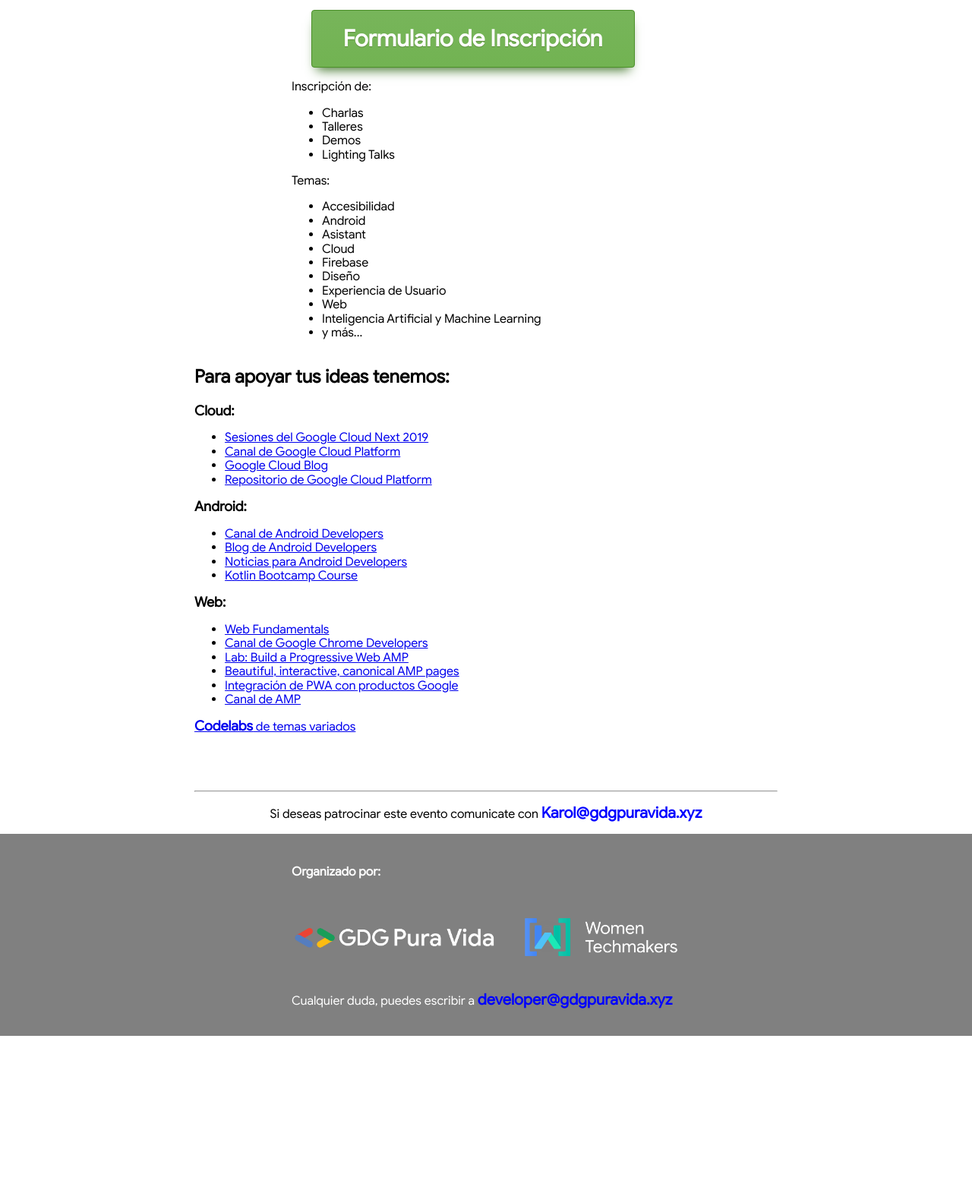
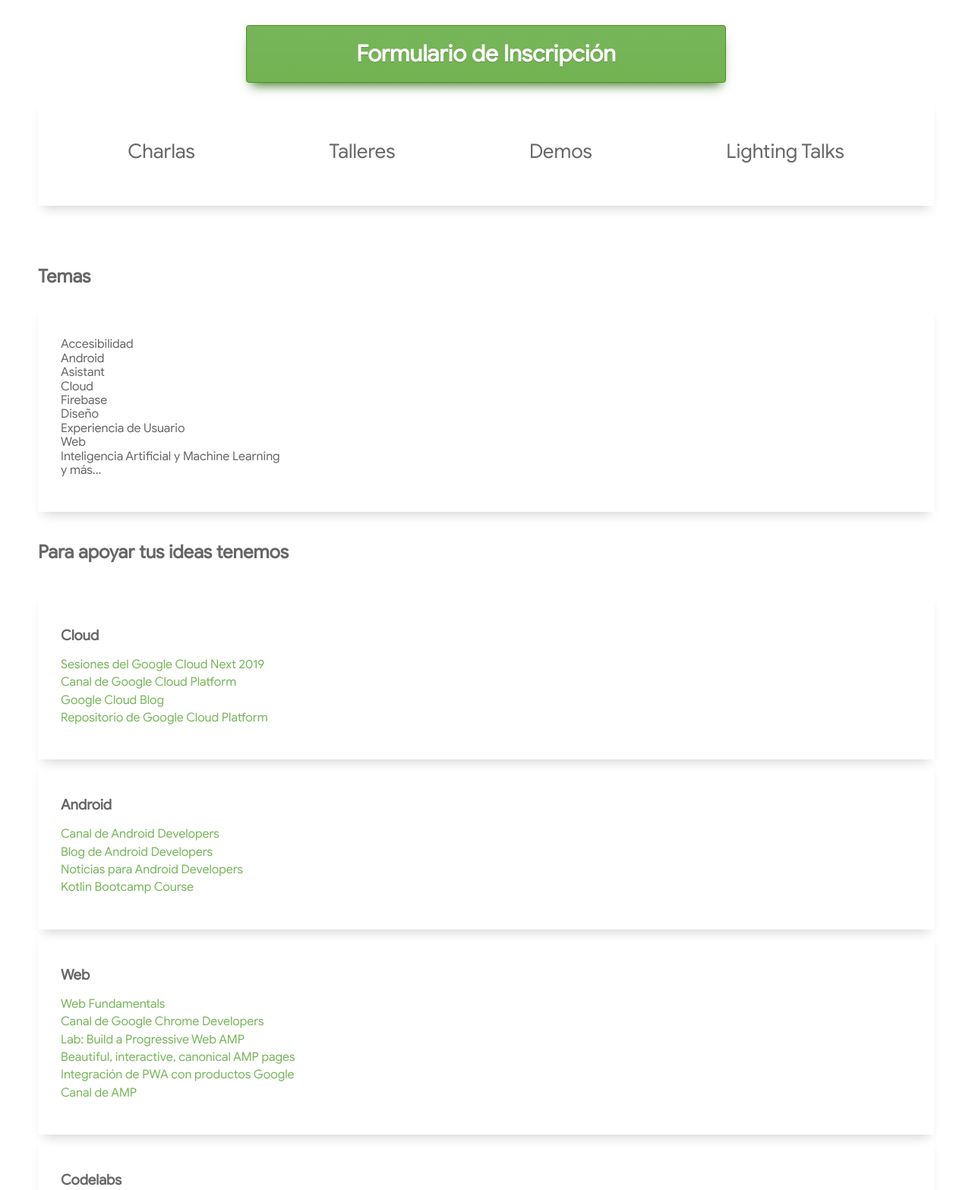
Before and after one commit to vainillaGlasses/gdg-call4speakers, a plain HTML site: page index.html in a window 1280 px wide. Shown: the part 266-1833 px from the top of the page at 76% size. Before the commit the page ends 1630 px from the top, so only its background shows below. Drawn offline with Linux system fonts and the light colour scheme.

Commit message:
Update page css styles

```diff
--- a/css/style.css
+++ b/css/style.css
@@ -1,5 +1,9 @@
 body {
     width: 100%;
+    color: #666666;
+}
+a {
+    color: #77b55a;
 }
 @font-face{
     font-family: 'Google Sans';
@@ -11,6 +15,10 @@ p, h1, h2, h3, h4, h5, ul, li, .form {
 header{
     width: 100%;
 }
+hr {
+    border: 0.5px solid lightgray;
+    margin-bottom: 25px;
+}
 .banner-img{
     width: 100%;
 }
@@ -19,18 +27,35 @@ header{
     text-align: center;
     font-size: 40px;
 }
+.container {
+    display: flex;
+    margin: 20px 50px;
+    flex-flow: column;
+}
 section{
-    padding-left: 20%;
-    padding-right: 20%;
     align-content: center;
+    margin-bottom: 20px;
+}
+.talks {
+    display: flex;
+    justify-content: space-around;
+}
+.talks li {
+    font-size: 26px;
+    padding: 10px;
+    border-radius: 9px;
+}
+.topics .topic-card {
+    margin-bottom: 40px;
 }
 .description{
     text-align: center;
 }
-.topics{
-    padding-left: 30%;
+.form-section {
+    display: flex;
+    flex-flow: column;
+    align-items: center;
 }
-
 .form {
 	-moz-box-shadow: 0px 10px 14px -7px #3e7327;
 	-webkit-box-shadow: 0px 10px 14px -7px #3e7327;
@@ -58,7 +83,6 @@ section{
     text-align: center;
     padding: 20px;
     font-size: 30px;
-    margin-left: 20%;
 }
 .form:hover {
 	background:-webkit-gradient(linear, left top, left bottom, color-stop(0.05, #72b352), color-stop(1, #77b55a));
@@ -73,6 +97,28 @@ section{
 .form:active {
 	position:relative;
 	top:1px;
+}
+.topic-cards-container {
+    display: flex;
+    flex-flow: column;
+    justify-content: space-between;
+    margin: 35px 0px;
+}
+.topic-card {
+    padding: 30px;
+    box-shadow: 0px 10px 14px -7px lightgrey;
+}
+.topic-card ul {
+    list-style: none;
+    padding: 0;
+}
+.topic-card a {
+    text-decoration: none;
+    margin-bottom: 5px;
+    display: block;
+}
+.topic-card a:hover {
+    text-decoration: underline;
 }
 footer{
     background-color: gray;
@@ -92,7 +138,6 @@ footer{
     width: 30%;
 }
 .footer-link{
-    color: blue;
     text-decoration: none;
     font-weight: bolder;
     font-size: 20px;
--- a/index.html
+++ b/index.html
@@ -12,25 +12,28 @@
 </header>
 
 
-
+<div class="container">
     <section>
         <p class="description">El DevFest es el evento anual más importante que la comunidad GDG lleva cabo en simultáneo, <br> en todo el mundo, por casi +900 grupos de desarrolladores y emprendedores. <br><br>
             Por 2do año consecutivo este <strong>2 de Noviembre</strong> estaremos realizando el DevFest Costa Rica 2019
         </p>
     </section>
-<section>
+    <section class="form-section">
             <a class="form" href="https://forms.gle/6GhbTcoNQtb4RESx6">Formulario de Inscripción</a>
     </section>
     <section class="topics">
-    <p>Inscripción de:
-        <ul>
+        <div class="topic-card">
+                <ul class="talks">
                     <li>Charlas</li>
                     <li>Talleres</li>
                     <li>Demos</li>
                     <li>Lighting Talks</li>
                 </ul>
-    </p>
-    <p>Temas:
+        </div>
+    </section>
+    <section>
+            <h2>Temas</h2>
+            <div class="topic-card">
                 <ul>
                     <li>Accesibilidad</li>
                     <li>Android</li>
@@ -43,30 +46,31 @@
                     <li>Inteligencia Artificial y Machine Learning</li>
                     <li> y más...</li>
                 </ul>
-    </p>
+            </div>
     </section>
-<section>
-    <h2>Para apoyar tus ideas tenemos:</h2>
-    <p>
-        <strong>Cloud:</strong> <br>
+    <section class="topic-cards">
+        <h2>Para apoyar tus ideas tenemos</h2>
+        <div class="topic-cards-container">
+            <div class="topic-card">
+                <h3>Cloud</h3>
                 <ul>
                     <li><a href="https://www.youtube.com/playlist?list=PLIivdWyY5sqIXvUGVrFuZibCUdKVzEoUw">Sesiones del Google Cloud Next 2019</a></li>
                     <li><a href="https://www.youtube.com/googlecloudplatform">Canal de Google Cloud Platform</a></li>
                     <li><a href="https://cloud.google.com/blog/">Google Cloud Blog</a></li>
                     <li><a href="https://github.com/GoogleCloudPlatform">Repositorio de Google Cloud Platform</a></li>
                 </ul>
-     </p>
-     <p>
-         <strong>Android:</strong>
+            </div>
+             <div class="topic-card">
+                 <h3>Android</h3>
                  <ul>
                      <li><a href="https://www.youtube.com/user/androiddevelopers">Canal de Android Developers</a></li>
                      <li><a href="https://medium.com/androiddevelopers">Blog de Android Developers</a></li>
                      <li><a href="https://developer.android.com/news">Noticias para Android Developers</a></li>
                      <li><a href="https://codelabs.developers.google.com/kotlin-bootcamp/">Kotlin Bootcamp Course</a></li>
                  </ul>
-     </p>
-     <p>
-         <strong>Web:</strong>
+                </div>
+            <div class="topic-card">
+                 <h3>Web</h3>
                  <ul>
                      <li><a href="https://developers.google.com/web/fundamentals/codelabs/">Web Fundamentals</a></li>
                      <li><a href="https://www.youtube.com/channel/UCnUYZLuoy1rq1aVMwx4aTzw">Canal de Google Chrome Developers</a></li>
@@ -75,16 +79,21 @@
                      <li><a href="https://developers.google.com/amp/">Integración de PWA con productos Google</a></li>
                      <li><a href="https://www.youtube.com/channel/UCXPBsjgKKG2HqsKBhWA4uQw">Canal de AMP</a></li>
                  </ul>
-     </p>
-     <p>
-         <a href="https://codelabs.developers.google.com/"><strong>Codelabs</strong> de temas variados</a><br>
+            </div>
+            <div class="topic-card">
+                <h3>Codelabs</h3>
+                <a href="https://codelabs.developers.google.com/">Accede a codelabs de temas variados</a>
+            </div>
+        </div>
 
-     </p>
     </section>
     <section class="sponsor">
        <hr>
         <p>Si deseas patrocinar este evento comunicate con <a class="footer-link" href="mailto:karol@gdgpuravida.xyz">Karol@gdgpuravida.xyz</a> </p>
     </section>
+</div>
+
+
 <footer>
     <h4>Organizado por:</h4>
     <img class="footer-img gdg" src="/img/GDGPuraVida2019a-03.png" alt="GDG PuraVida">
```
Also changed, not shown: package-lock.json (added). Lines whose indentation alone changed are shown as unchanged.
